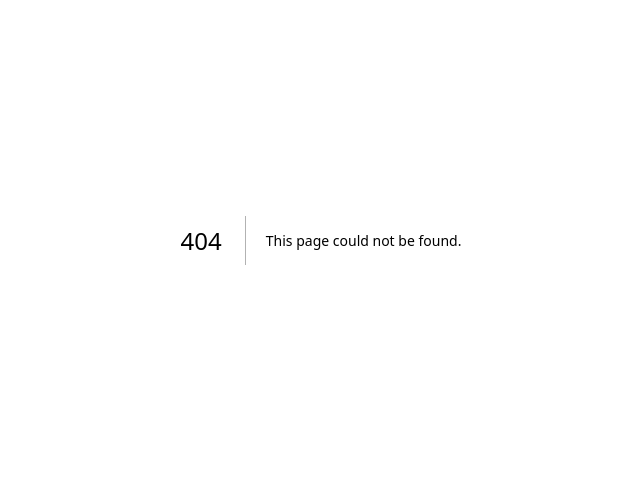
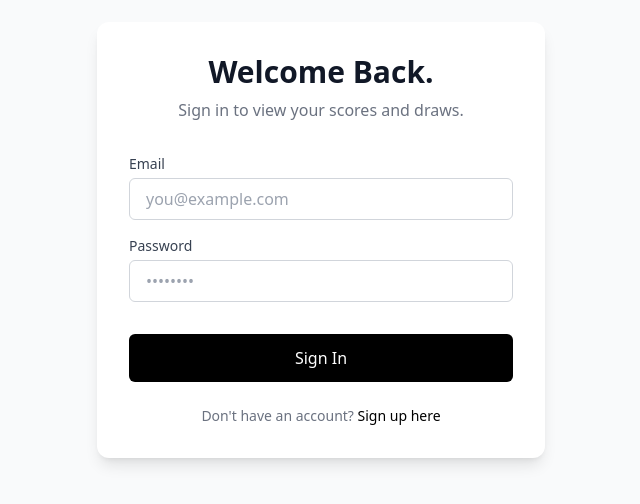
Before and after one commit to The-morning-star23/golf-charity-platform, a Next.js app: page /login in a window 1280 px wide. Before the commit this address had no page. Shown: the part 160-664 px from the top of the page, without its empty margins (319-959 px from the left). Built offline with nearby package versions, Linux system fonts and the light colour scheme.

Commit message:
refactor: separate login and register flows, add auth error logging

```diff
--- /dev/null
+++ b/src/app/dashboard/page.tsx
@@ -0,0 +1,27 @@
+import { createClient } from '@/utils/supabase/server'
+import { redirect } from 'next/navigation'
+
+export default async function DashboardPage() {
+  const supabase = await createClient()
+
+  // Double check auth state on the server component
+  const { data: { user }, error } = await supabase.auth.getUser()
+  if (error || !user) {
+    redirect('/login')
+  }
+
+  return (
+    <div className="min-h-screen bg-gray-50 p-8">
+      <div className="max-w-4xl mx-auto bg-white rounded-xl shadow-sm border border-gray-100 p-8">
+        <h1 className="text-3xl font-bold text-gray-900 mb-2">Welcome to the Clubhouse.</h1>
+        <p className="text-gray-500 mb-6">You are logged in as: <span className="font-medium text-black">{user.email}</span></p>
+
+        <form action="/auth/signout" method="post">
+          <button className="bg-red-50 text-red-600 px-4 py-2 rounded-md border border-red-100 hover:bg-red-100 transition-colors">
+            Sign Out
+          </button>
+        </form>
+      </div>
+    </div>
+  )
+}
--- a/src/app/globals.css
+++ b/src/app/globals.css
@@ -1,49 +1,3 @@
-:root {
-  --background: #ffffff;
-  --foreground: #171717;
-}
-
-@media (prefers-color-scheme: dark) {
-  :root {
-    --background: #0a0a0a;
-    --foreground: #ededed;
-  }
-}
-
-html {
-  height: 100%;
-}
-
-html,
-body {
-  max-width: 100vw;
-  overflow-x: hidden;
-}
-
-body {
-  min-height: 100%;
-  display: flex;
-  flex-direction: column;
-  color: var(--foreground);
-  background: var(--background);
-  font-family: Arial, Helvetica, sans-serif;
-  -webkit-font-smoothing: antialiased;
-  -moz-osx-font-smoothing: grayscale;
-}
-
-* {
-  box-sizing: border-box;
-  padding: 0;
-  margin: 0;
-}
-
-a {
-  color: inherit;
-  text-decoration: none;
-}
-
-@media (prefers-color-scheme: dark) {
-  html {
-    color-scheme: dark;
-  }
-}
+@tailwind base;
+@tailwind components;
+@tailwind utilities;
--- /dev/null
+++ b/src/app/login/actions.ts
@@ -0,0 +1,40 @@
+'use server'
+
+import { revalidatePath } from 'next/cache'
+import { redirect } from 'next/navigation'
+import { createClient } from '@/utils/supabase/server'
+
+export async function login(formData: FormData) {
+  const supabase = await createClient()
+  const data = {
+    email: formData.get('email') as string,
+    password: formData.get('password') as string,
+  }
+
+  const { error } = await supabase.auth.signInWithPassword(data)
+
+  if (error) {
+    redirect('/login?message=Could not authenticate user')
+  }
+
+  revalidatePath('/', 'layout')
+  redirect('/dashboard')
+}
+
+export async function signup(formData: FormData) {
+  const supabase = await createClient()
+  const data = {
+    email: formData.get('email') as string,
+    password: formData.get('password') as string,
+  }
+
+  const { error } = await supabase.auth.signUp(data)
+
+  if (error) {
+    // UPDATED: Now redirects back to the register page on error
+    redirect('/register?message=Could not sign you up. Try again.')
+  }
+
+  revalidatePath('/', 'layout')
+  redirect('/dashboard')
+}
--- /dev/null
+++ b/src/app/login/page.tsx
@@ -0,0 +1,61 @@
+import { login } from './actions'
+import Link from 'next/link'
+
+export default async function LoginPage({
+  searchParams,
+}: {
+  searchParams: Promise<{ message: string }>
+}) {
+  const resolvedSearchParams = await searchParams;
+
+  return (
+    <div className="flex min-h-screen flex-col items-center justify-center p-4 bg-gray-50">
+      <div className="w-full max-w-md bg-white rounded-xl shadow-lg p-8">
+        <h1 className="text-3xl font-bold text-center mb-2 text-gray-900">
+          Welcome Back.
+        </h1>
+        <p className="text-center text-gray-500 mb-8">
+          Sign in to view your scores and draws.
+        </p>
+
+        <form className="flex flex-col gap-4">
+          <div>
+            <label className="block text-sm font-medium text-gray-700 mb-1" htmlFor="email">Email</label>
+            <input
+              className="w-full rounded-md px-4 py-2 border border-gray-300 focus:outline-none focus:ring-2 focus:ring-black"
+              name="email" type="email" placeholder="you@example.com" required
+            />
+          </div>
+
+          <div>
+            <label className="block text-sm font-medium text-gray-700 mb-1" htmlFor="password">Password</label>
+            <input
+              className="w-full rounded-md px-4 py-2 border border-gray-300 focus:outline-none focus:ring-2 focus:ring-black"
+              type="password" name="password" placeholder="••••••••" required
+            />
+          </div>
+
+          <button
+            formAction={login}
+            className="w-full bg-black text-white rounded-md px-4 py-3 mt-4 font-medium hover:bg-gray-800 transition-colors"
+          >
+            Sign In
+          </button>
+
+          {resolvedSearchParams?.message && (
+            <p className="mt-4 p-3 bg-red-50 text-red-600 text-sm text-center rounded-md border border-red-100">
+              {resolvedSearchParams.message}
+            </p>
+          )}
+        </form>
+
+        <div className="mt-6 text-center text-sm text-gray-500">
+          Don&apos;t have an account?{' '}
+          <Link href="/register" className="font-medium text-black hover:underline">
+            Sign up here
+          </Link>
+        </div>
+      </div>
+    </div>
+  )
+}
--- /dev/null
+++ b/src/app/register/page.tsx
@@ -0,0 +1,61 @@
+import { signup } from '@/app/login/actions'
+import Link from 'next/link'
+
+export default async function RegisterPage({
+  searchParams,
+}: {
+  searchParams: Promise<{ message: string }>
+}) {
+  const resolvedSearchParams = await searchParams;
+
+  return (
+    <div className="flex min-h-screen flex-col items-center justify-center p-4 bg-gray-50">
+      <div className="w-full max-w-md bg-white rounded-xl shadow-lg p-8">
+        <h1 className="text-3xl font-bold text-center mb-2 text-gray-900">
+          Join the Club.
+        </h1>
+        <p className="text-center text-gray-500 mb-8">
+          Track scores, support charities, and win.
+        </p>
+
+        <form className="flex flex-col gap-4">
+          <div>
+            <label className="block text-sm font-medium text-gray-700 mb-1" htmlFor="email">Email</label>
+            <input
+              className="w-full rounded-md px-4 py-2 border border-gray-300 focus:outline-none focus:ring-2 focus:ring-black"
+              name="email" type="email" placeholder="you@example.com" required
+            />
+          </div>
+
+          <div>
+            <label className="block text-sm font-medium text-gray-700 mb-1" htmlFor="password">Password</label>
+            <input
+              className="w-full rounded-md px-4 py-2 border border-gray-300 focus:outline-none focus:ring-2 focus:ring-black"
+              type="password" name="password" placeholder="••••••••" required
+            />
+          </div>
+
+          <button
+            formAction={signup}
+            className="w-full bg-black text-white rounded-md px-4 py-3 mt-4 font-medium hover:bg-gray-800 transition-colors"
+          >
+            Create Account
+          </button>
+
+          {resolvedSearchParams?.message && (
+            <p className="mt-4 p-3 bg-red-50 text-red-600 text-sm text-center rounded-md border border-red-100">
+              {resolvedSearchParams.message}
+            </p>
+          )}
+        </form>
+
+        <div className="mt-6 text-center text-sm text-gray-500">
+          Already have an account?{' '}
+          <Link href="/login" className="font-medium text-black hover:underline">
+            Sign in here
+          </Link>
+        </div>
+      </div>
+    </div>
+  )
+}
```
Also changed, not shown: src/middleware.ts (added, +19 -0 lines), src/utils/supabase/middleware.ts (added, +60 -0 lines).
